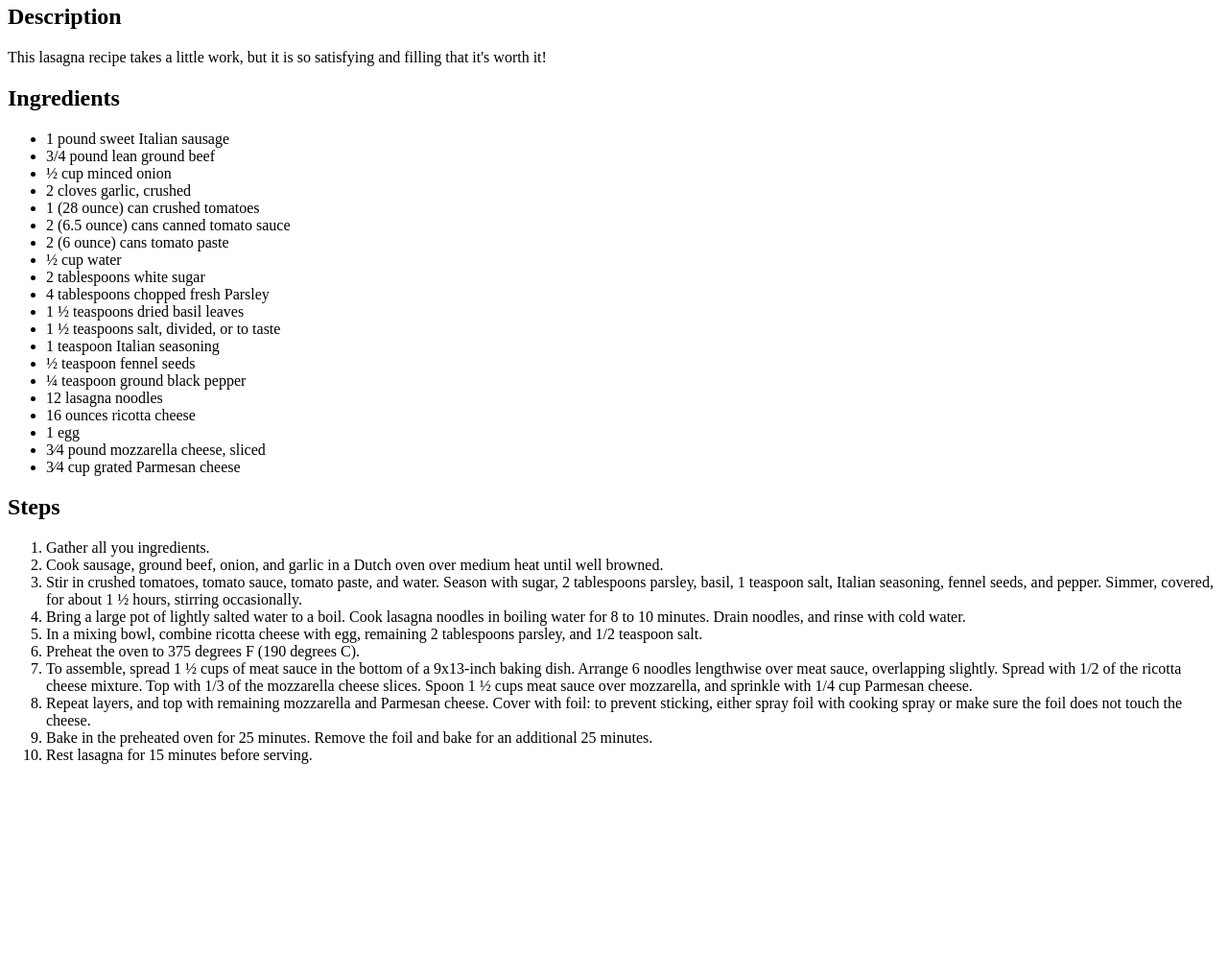
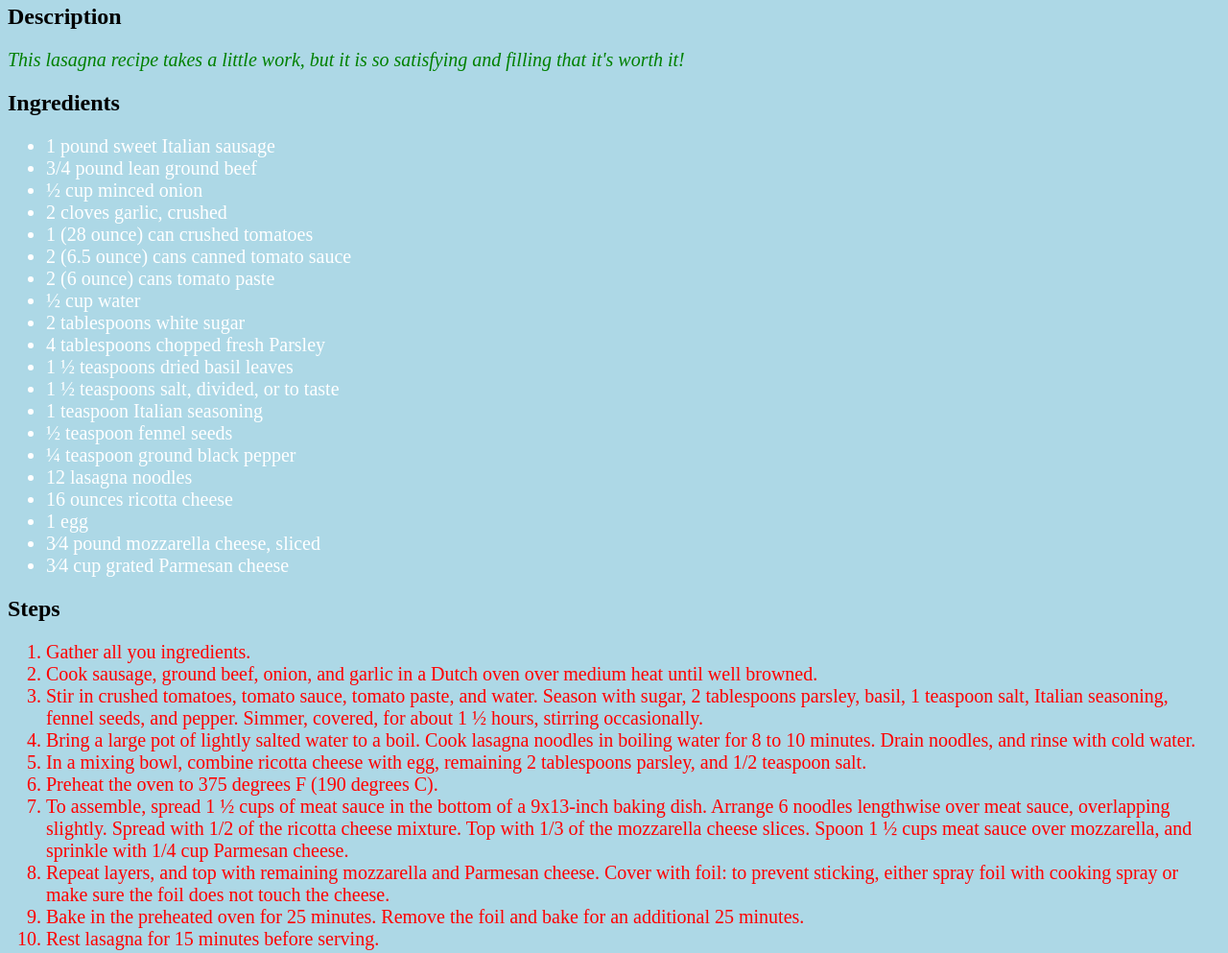
Before and after one commit to anishgodp/odin-recipes, a plain HTML site: page recipes/lasagna.html in a window 1280 px wide. Shown: the part 400-1393 px from the top of the page at 96% size. Before the commit the page ends 1212 px from the top, so only its background shows below. Drawn offline with Linux system fonts and the light colour scheme.

Commit message:
added styles.css and basic styling to each html page

```diff
--- a/recipes/lasagna.html
+++ b/recipes/lasagna.html
@@ -4,14 +4,15 @@
         <meta charset="UTF-8">
         <meta name="viewport" content="width=device-width, initial-scale=1.0">
         <title>Lasagna</title>
+        <link rel="stylesheet" href="../style.css"></link>
     </head>
     <body>
         <h1>Lasagna</h1>
         <img src="https://www.allrecipes.com/thmb/iOfxQGOJTdM0K6edW-MFkn-nydE=/0x512/filters:no_upscale():max_bytes(150000):strip_icc():format(webp)/23600-worlds-best-lasagna-DDMFS-4x3-1196-24c5401652934ffb96d3d94bc9fbe2d7.jpg" height="300px" width="300px"></a>
         <h2>Description</h2>
-        <p>This lasagna recipe takes a little work, but it is so satisfying and filling that it's worth it!</p>
+        <p class="intro">This lasagna recipe takes a little work, but it is so satisfying and filling that it's worth it!</p>
         <h2>Ingredients</h2>
-        <ul>
+        <ul class="ul">
             <li>1 pound sweet Italian sausage</li>
             <li>3/4 pound lean ground beef</li>
             <li>½ cup minced onion</li>
@@ -34,7 +35,7 @@
             <li>3⁄4 cup grated Parmesan cheese</li>
         </ul>
         <h2>Steps</h2>
-        <ol>
+        <ol class="ol">
             <li>Gather all you ingredients.</li>
             <li>Cook sausage, ground beef, onion, and garlic in a Dutch oven over medium heat until well browned.</li>
             <li>Stir in crushed tomatoes, tomato sauce, tomato paste, and water. Season with sugar, 2 tablespoons parsley, basil, 1 teaspoon salt, Italian seasoning, fennel seeds, and pepper. Simmer, covered, for about 1 ½ hours, stirring occasionally.</li>
--- /dev/null
+++ b/style.css
@@ -0,0 +1,35 @@
+* {
+    background-color: lightblue;
+}
+
+.intro {
+    color: green;
+    font-style: italic;
+    font-size: 20px;
+}
+
+.ul {
+
+    color: white;
+    font-size: 20px;
+    font-weight: 500;
+    font-family: "sans-serif", serif;
+}
+
+.ol {
+    color: red;
+    font-size: 20px;
+
+}
+
+.one {
+    color: green;
+}
+
+.two {
+    color: white;
+}
+
+.three {
+    color: red;
+}
```
Also changed, not shown: index.html (+4 -3 lines), recipes/burger.html (+4 -3 lines), recipes/pizza.html (+4 -3 lines).
